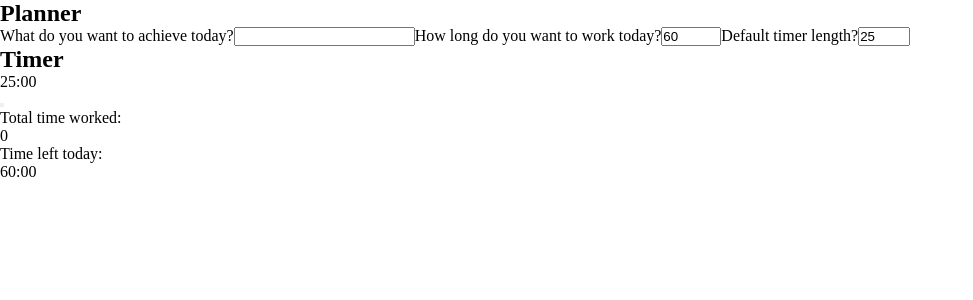
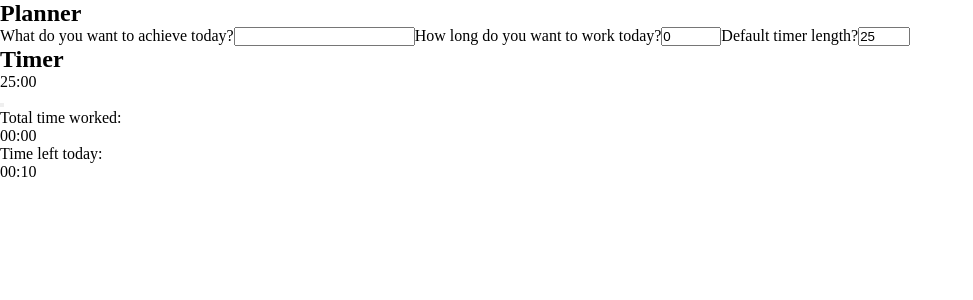
Before and after one commit to ChrisJLP/Productivity-planner, a React (Vite) app: page / in a window 1280 px wide. Shown: the top 300 px of the page, without its empty margins (0-973 px from the left). Built offline with nearby package versions, Linux system fonts and the light colour scheme.

Commit message:
Add logic to Timer for total time worked and time left

```diff
--- a/src/components/Planner.jsx
+++ b/src/components/Planner.jsx
@@ -3,7 +3,7 @@ import Timer from "./Timer.jsx";
 
 function Planner() {
   const [taskInputVal, setTaskInputVal] = useState("");
-  const [workTimeVal, setWorkTimeVal] = useState(60);
+  const [workTimeVal, setWorkTimeVal] = useState(0);
   const [defaultTimeVal, setDefaultTimeVal] = useState(25);
 
   const handleTaskChange = (e) => {
--- a/src/components/Timer.jsx
+++ b/src/components/Timer.jsx
@@ -5,8 +5,9 @@ function Timer({ mins, totalTimeToWork }) {
   const [timerMinutes, setTimerMinutes] = useState(mins);
   const [timerSeconds, setTimerSeconds] = useState(0);
   const [totalMinsLeft, setTotalMinsLeft] = useState(totalTimeToWork);
-  const [totalSecondsLeft, setTotalSecondsLeft] = useState(0);
-  const [timeWorked, setTimeWorked] = useState(0);
+  const [totalSecondsLeft, setTotalSecondsLeft] = useState(10);
+  const [timeWorkedMins, setTimeWorkedMins] = useState(0);
+  const [timeWorkedSecs, setTimeWorkedSecs] = useState(0);
   const [isRunning, setIsRunning] = useState(false);
 
   useEffect(() => {
@@ -36,6 +37,30 @@ function Timer({ mins, totalTimeToWork }) {
         }
         return prevTimerSeconds - 1;
       });
+
+      setTimeWorkedSecs((prevTimeWorkedSecs) => {
+        if (prevTimeWorkedSecs == 59) {
+          setTimeWorkedMins((prevTimeWorkedMins) => prevTimeWorkedMins + 1);
+          return 0;
+        }
+        return prevTimeWorkedSecs + 1;
+      });
+
+      setTotalSecondsLeft((prevTotalSecondsLeft) => {
+        if (prevTotalSecondsLeft == 0) {
+          setTotalMinsLeft((prevTotalMinsLeft) => {
+            if (prevTotalMinsLeft == 0) {
+              return 0;
+            }
+            return prevTotalMinsLeft - 1;
+          });
+          if (totalMinsLeft == 0) {
+            return 0;
+          }
+          return 59;
+        }
+        return prevTotalSecondsLeft - 1;
+      });
     }, 1000);
     return () => clearInterval(interval);
   }, [isRunning, timerMinutes]);
@@ -44,6 +69,8 @@ function Timer({ mins, totalTimeToWork }) {
   const formattedSecs = String(timerSeconds).padStart(2, "0");
   const formattedTotalMins = String(totalMinsLeft).padStart(2, "0");
   const formattedTotalSecs = String(totalSecondsLeft).padStart(2, "0");
+  const formattedWorkedMins = String(timeWorkedMins).padStart(2, "0");
+  const formattedWorkedSecs = String(timeWorkedSecs).padStart(2, "0");
 
   return (
     <>
@@ -53,7 +80,9 @@ function Timer({ mins, totalTimeToWork }) {
       </p>
       <button onClick={handleClick}></button>
       <p>Total time worked:</p>
-      <p>{timeWorked}</p>
+      <p>
+        {formattedWorkedMins}:{formattedWorkedSecs}
+      </p>
       <p>Time left today:</p>
       <p>
         {formattedTotalMins}:{formattedTotalSecs}
```
